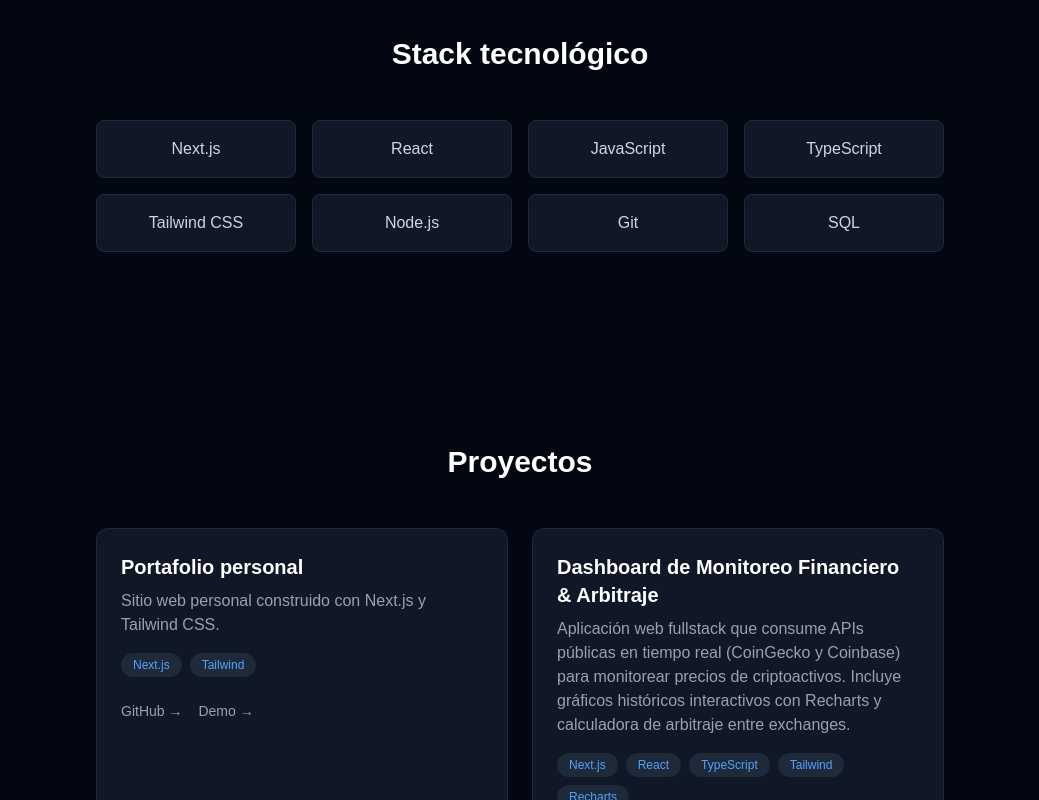
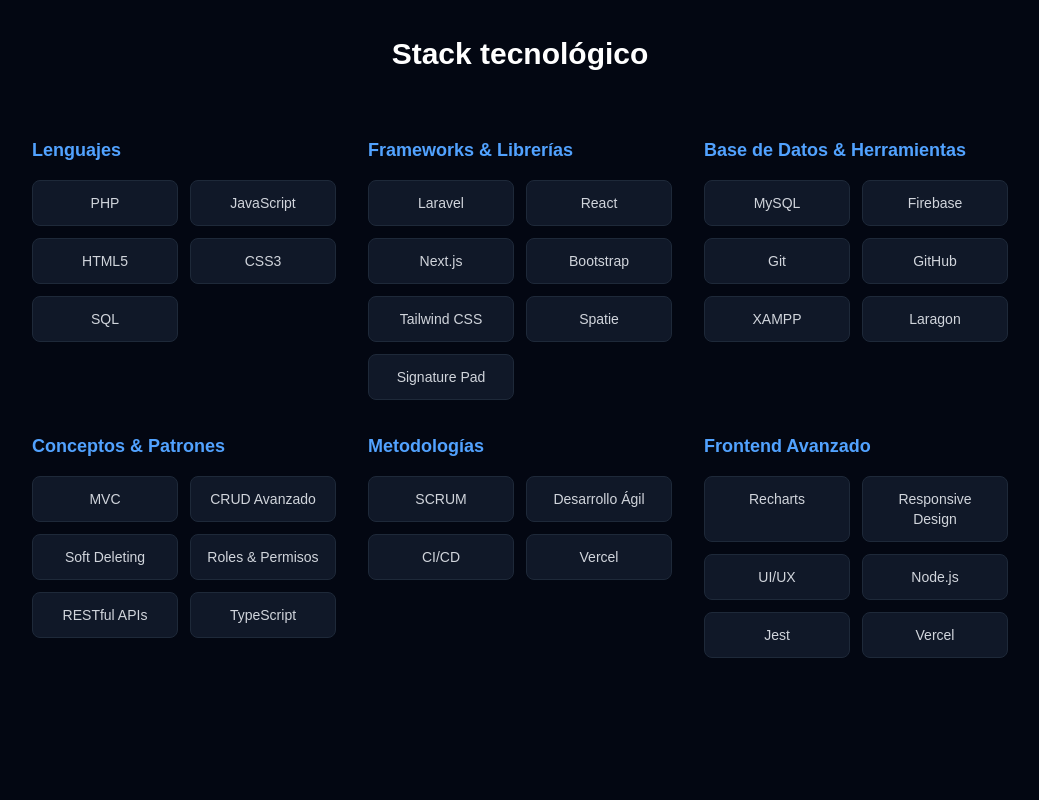
Before and after one commit to Benja4200/portafolio, a Next.js app in the folder portafolio/: page / in a window 1280 px wide. Shown: the part 860-1660 px from the top of the page, without its empty margins (120-1159 px from the left). Built offline with nearby package versions, Linux system fonts and the light colour scheme.

Commit message:
cambios animaciones

```diff
--- a/portafolio/app/globals.css
+++ b/portafolio/app/globals.css
@@ -89,7 +89,7 @@
   overflow: hidden;
   white-space: nowrap;
   border-right: 3px solid rgba(59, 130, 246, 1);
-  animation: typing 4.5s ease-in-out 0.5s 1 forwards, blink 0.7s infinite 5s;
+  animation: typing 5s steps(48, end) 0.5s 1 forwards, blink 0.5s infinite 5.5s;
 }
 
 /* Efecto hover en botones y divs con interactividad */
--- a/portafolio/app/page.js
+++ b/portafolio/app/page.js
@@ -33,17 +33,100 @@
 
 
       {/* Skills */}
-      <section id="skills" className="py-24 px-6 max-w-4xl mx-auto">
-        <h2 className="text-3xl font-bold text-center mb-12">Stack tecnológico</h2>
-        <div className="grid grid-cols-2 md:grid-cols-4 gap-4">
-          {["Next.js", "React", "JavaScript", "TypeScript", "Tailwind CSS", "Node.js", "Git", "SQL"].map((skill) => (
-            <div
-              key={skill}
-              className="bg-gray-900 border border-gray-800 rounded-lg py-4 px-6 text-center text-gray-300 hover:border-blue-500 hover:text-blue-400 transition-colors glow-hover"
-            >
-              {skill}
+      <section id="skills" className="py-24 px-6 max-w-5xl mx-auto">
+        <h2 className="text-3xl font-bold text-center mb-16">Stack tecnológico</h2>
+        <div className="grid grid-cols-1 md:grid-cols-2 lg:grid-cols-3 gap-8">
+
+          {/* Lenguajes */}
+          <div>
+            <h3 className="text-lg font-semibold text-blue-400 mb-4">Lenguajes</h3>
+            <div className="grid grid-cols-2 gap-3">
+              {["PHP", "JavaScript", "HTML5", "CSS3", "SQL"].map((skill) => (
+                <div
+                  key={skill}
+                  className="bg-gray-900 border border-gray-800 rounded-lg py-3 px-4 text-center text-gray-300 hover:border-blue-500 hover:text-blue-400 transition-colors glow-hover text-sm"
+                >
+                  {skill}
+                </div>
+              ))}
             </div>
-          ))}
+          </div>
+
+          {/* Frameworks & Librerías */}
+          <div>
+            <h3 className="text-lg font-semibold text-blue-400 mb-4">Frameworks & Librerías</h3>
+            <div className="grid grid-cols-2 gap-3">
+              {["Laravel", "React", "Next.js", "Bootstrap", "Tailwind CSS", "Spatie", "Signature Pad"].map((skill) => (
+                <div
+                  key={skill}
+                  className="bg-gray-900 border border-gray-800 rounded-lg py-3 px-4 text-center text-gray-300 hover:border-blue-500 hover:text-blue-400 transition-colors glow-hover text-sm"
+                >
+                  {skill}
+                </div>
+              ))}
+            </div>
+          </div>
+
+          {/* Base de Datos & Herramientas */}
+          <div>
+            <h3 className="text-lg font-semibold text-blue-400 mb-4">Base de Datos & Herramientas</h3>
+            <div className="grid grid-cols-2 gap-3">
+              {["MySQL", "Firebase", "Git", "GitHub", "XAMPP", "Laragon"].map((skill) => (
+                <div
+                  key={skill}
+                  className="bg-gray-900 border border-gray-800 rounded-lg py-3 px-4 text-center text-gray-300 hover:border-blue-500 hover:text-blue-400 transition-colors glow-hover text-sm"
+                >
+                  {skill}
+                </div>
+              ))}
+            </div>
+          </div>
+
+          {/* Conceptos & Patrones */}
+          <div>
+            <h3 className="text-lg font-semibold text-blue-400 mb-4">Conceptos & Patrones</h3>
+            <div className="grid grid-cols-2 gap-3">
+              {["MVC", "CRUD Avanzado", "Soft Deleting", "Roles & Permisos", "RESTful APIs", "TypeScript"].map((skill) => (
+                <div
+                  key={skill}
+                  className="bg-gray-900 border border-gray-800 rounded-lg py-3 px-4 text-center text-gray-300 hover:border-blue-500 hover:text-blue-400 transition-colors glow-hover text-sm"
+                >
+                  {skill}
+                </div>
+              ))}
+            </div>
+          </div>
+
+          {/* Metodologías */}
+          <div>
+            <h3 className="text-lg font-semibold text-blue-400 mb-4">Metodologías</h3>
+            <div className="grid grid-cols-2 gap-3">
+              {["SCRUM", "Desarrollo Ágil", "CI/CD", "Vercel"].map((skill) => (
+                <div
+                  key={skill}
+                  className="bg-gray-900 border border-gray-800 rounded-lg py-3 px-4 text-center text-gray-300 hover:border-blue-500 hover:text-blue-400 transition-colors glow-hover text-sm"
+                >
+                  {skill}
+                </div>
+              ))}
+            </div>
+          </div>
+
+          {/* Frontend Avanzado */}
+          <div>
+            <h3 className="text-lg font-semibold text-blue-400 mb-4">Frontend Avanzado</h3>
+            <div className="grid grid-cols-2 gap-3">
+              {["Recharts", "Responsive Design", "UI/UX", "Node.js", "Jest", "Vercel"].map((skill) => (
+                <div
+                  key={skill}
+                  className="bg-gray-900 border border-gray-800 rounded-lg py-3 px-4 text-center text-gray-300 hover:border-blue-500 hover:text-blue-400 transition-colors glow-hover text-sm"
+                >
+                  {skill}
+                </div>
+              ))}
+            </div>
+          </div>
+
         </div>
       </section>
 
```
